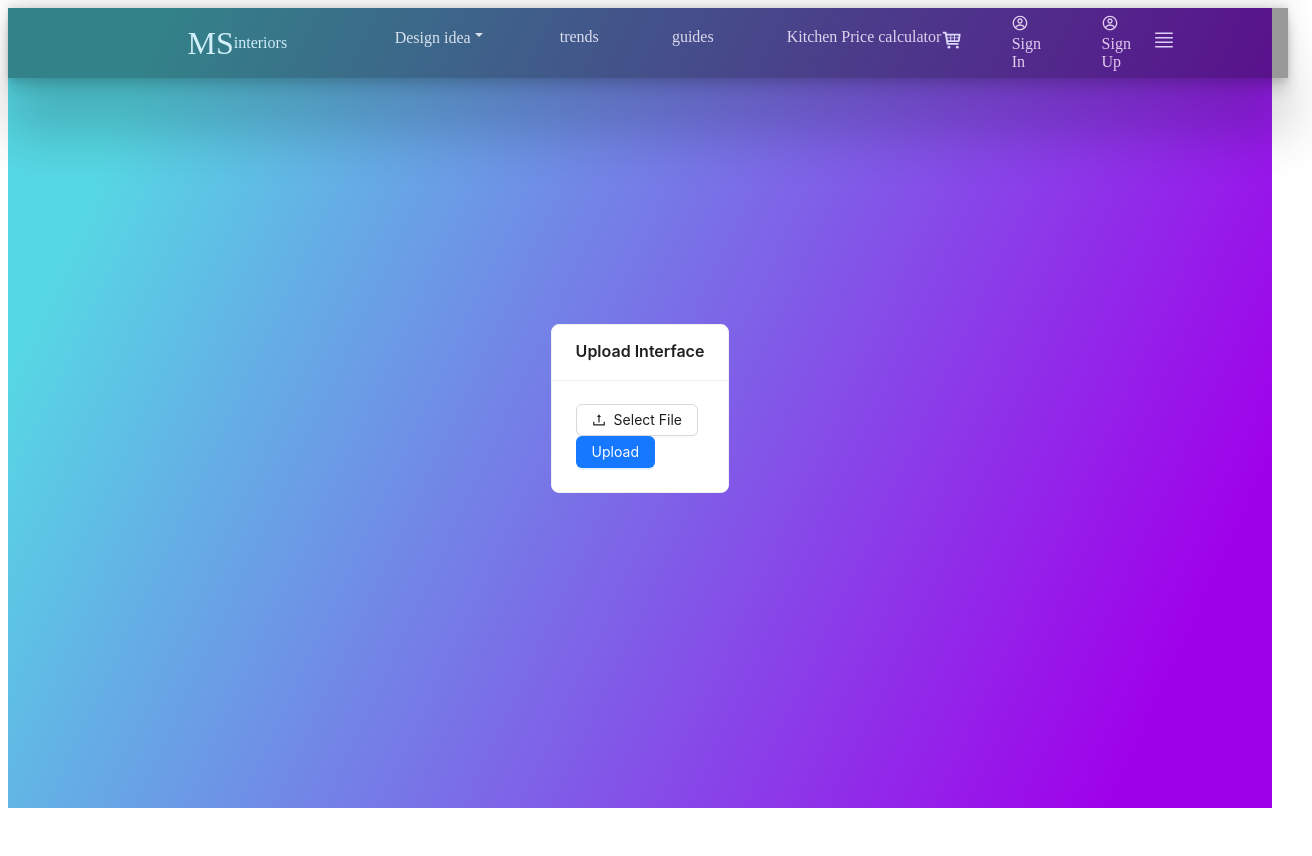
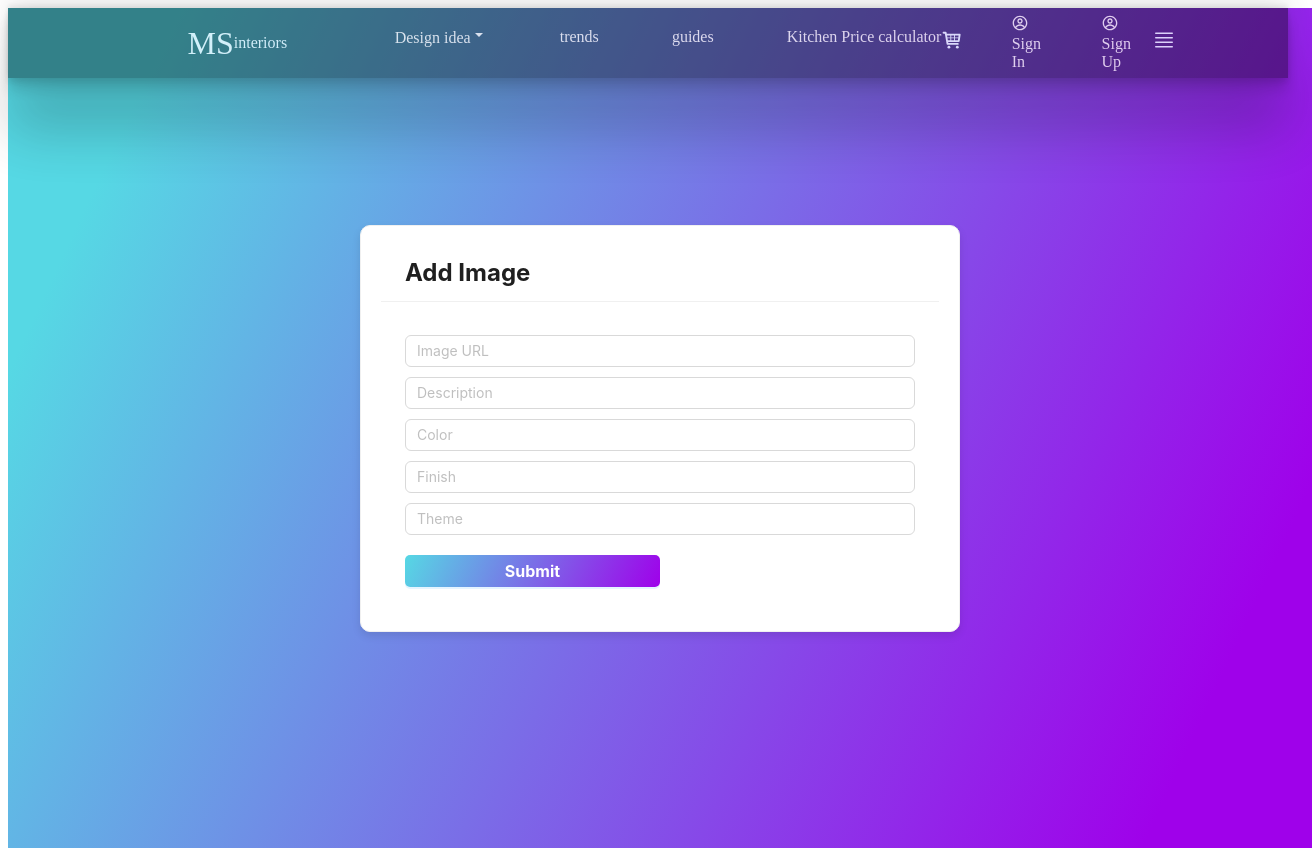
Before and after one commit to ShubhamPhogat/MSinteriors, a React (Create React App) app in the folder client/: page /UploadCard in a window 1280 px wide. Shown: the whole page, 1312 px wide, since content can reach past the window. Before the commit the page ends 816 px from the top, so only its background shows below. Built offline with nearby package versions, Linux system fonts and the light colour scheme; a web font is replaced by a local one.

Commit message:
add a imges

```diff
--- a/client/src/Admin/UserDetailsCard.jsx
+++ b/client/src/Admin/UserDetailsCard.jsx
@@ -1,35 +1,84 @@
 import React, { useState } from "react";
-import { Card, Upload, message, Button } from "antd";
-import { UploadOutlined } from "@ant-design/icons";
+import { Card, Input, message, Button } from "antd";
+import "../styles/admin.css";
 
 const UploadCard = () => {
-  const [fileList, setFileList] = useState([]);
+  const [formData, setFormData] = useState({
+    src: "",
+    description: "",
+    color: "",
+    finish: "",
+    theme: "",
+  });
 
-  const handleUploadChange = ({ fileList }) => {
-    setFileList(fileList);
+  const handleChange = (e) => {
+    const { name, value } = e.target;
+    setFormData((prev) => ({ ...prev, [name]: value }));
   };
 
-  const handleUpload = async () => {
+  const handleSubmit = async () => {
     try {
-      // Add your upload logic here
-      message.success("File uploaded successfully.");
+      const response = await fetch("http://localhost:5000/api/images", {
+        method: "POST",
+        headers: {
+          "Content-Type": "application/json",
+        },
+        body: JSON.stringify(formData),
+      });
+
+      if (response.ok) {
+        const data = await response.json();
+        message.success("Image added successfully.");
+        console.log("Added image:", data);
+      } else {
+        const errorData = await response.json();
+        throw new Error(errorData.message);
+      }
     } catch (error) {
-      message.error("Failed to upload file.");
+      message.error("Failed to add image: " + error.message);
     }
   };
 
   return (
     <div className="admin-container">
-      <Card title="Upload Interface" className="w-full mt-4">
-        <Upload
-          fileList={fileList}
-          onChange={handleUploadChange}
-          beforeUpload={() => false}
-        >
-          <Button icon={<UploadOutlined />}>Select File</Button>
-        </Upload>
-        <Button type="primary" onClick={handleUpload} className="mt-2">
-          Upload
+      <Card title="Add Image" className="upload-card">
+        <Input
+          placeholder="Image URL"
+          name="src"
+          value={formData.src}
+          onChange={handleChange}
+          className="mt-2"
+        />
+        <Input
+          placeholder="Description"
+          name="description"
+          value={formData.description}
+          onChange={handleChange}
+          className="mt-2"
+        />
+        <Input
+          placeholder="Color"
+          name="color"
+          value={formData.color}
+          onChange={handleChange}
+          className="mt-2"
+        />
+        <Input
+          placeholder="Finish"
+          name="finish"
+          value={formData.finish}
+          onChange={handleChange}
+          className="mt-2"
+        />
+        <Input
+          placeholder="Theme"
+          name="theme"
+          value={formData.theme}
+          onChange={handleChange}
+          className="mt-2"
+        />
+        <Button type="primary" onClick={handleSubmit} className="submit-button">
+          Submit
         </Button>
       </Card>
     </div>
--- a/client/src/styles/admin.css
+++ b/client/src/styles/admin.css
@@ -8,10 +8,6 @@
   font-family: "Poppins", sans-serif;
   background: linear-gradient(115deg, #56d8e4 10%, #9f01ea 90%);
 }
-
-
-
-
 
 /* Responsive adjustments */
 @media (max-width: 600px) {
@@ -27,3 +23,39 @@
     font-size: 16px;
   }
 }
+/* UploadCard.css */
+.admin-container {
+  display: flex;
+  justify-content: center;
+  align-items: center;
+  min-height: 100vh;
+  background-color: #f0f2f5;
+  padding: 20px;
+}
+
+.upload-card {
+  width: 100%;
+  max-width: 600px;
+  padding: 20px;
+  border-radius: 10px;
+  box-shadow: 0 4px 8px rgba(0, 0, 0, 0.1);
+}
+
+.upload-card .ant-card-head-title {
+  font-size: 1.5rem;
+  font-weight: bold;
+}
+
+.upload-card .mt-2 {
+  margin-top: 10px;
+}
+
+.submit-button {
+  margin-top: 20px;
+  justify-content: center;
+  align-items: center;
+  width: 50%;
+  padding: 10px;
+  font-size: 1rem;
+  border-radius: 5px;
+}
```
Lines whose indentation alone changed are shown as unchanged.
